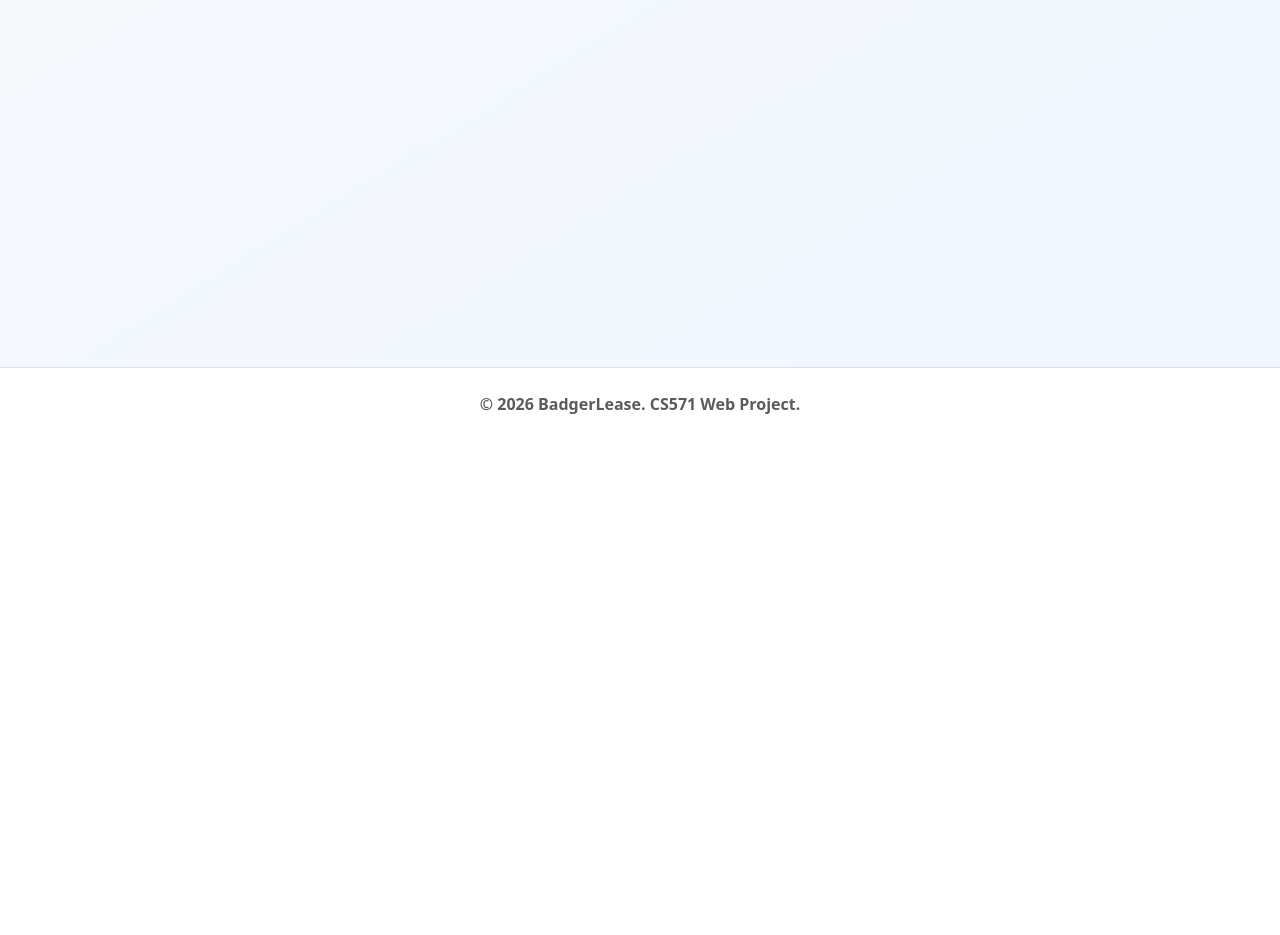
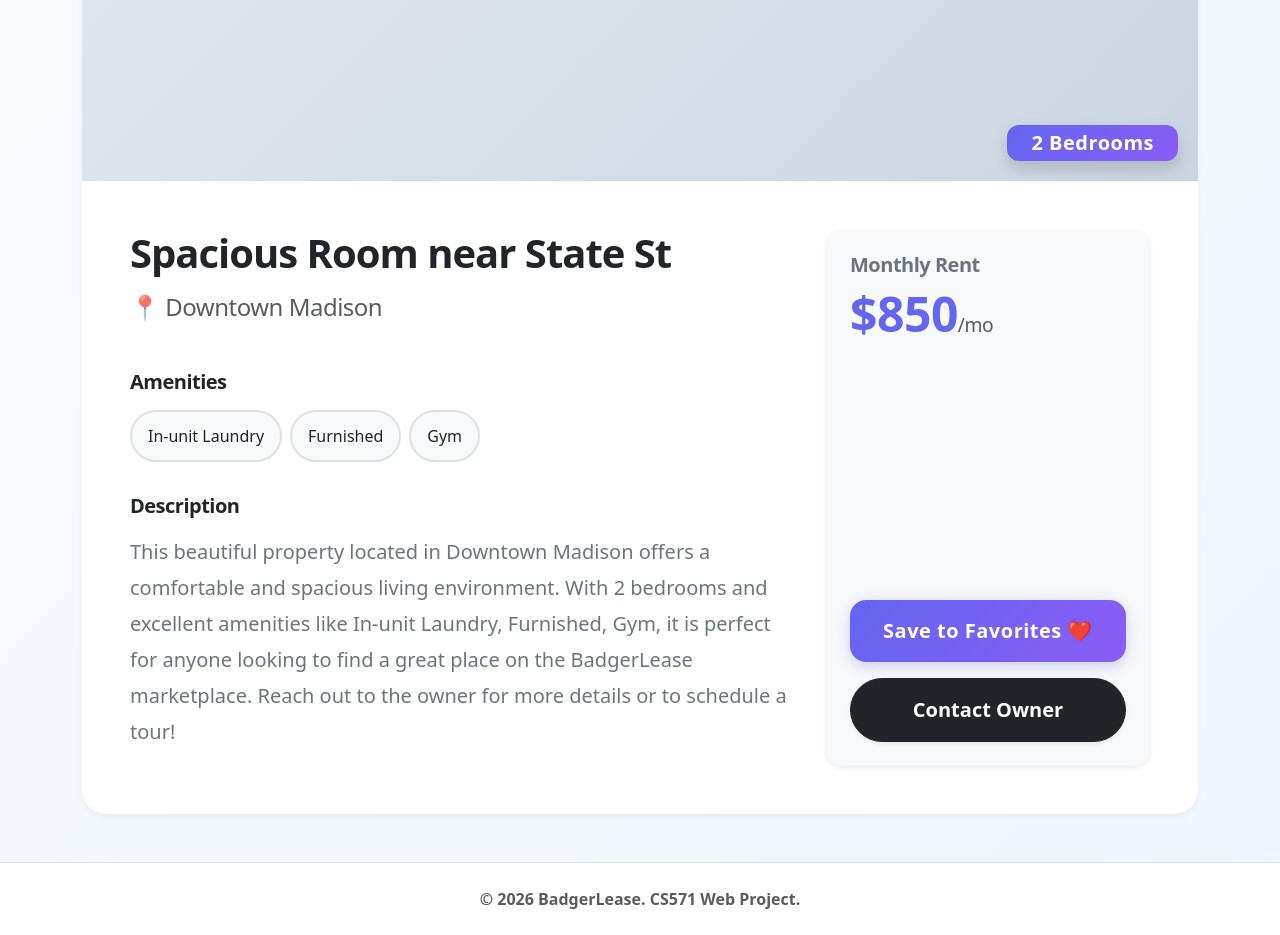
Before and after one commit to CS571-S26/p172, a React (Vite) app: page /listings/1 in a window 1280 px wide. Shown: the part 360-1295 px from the top of the page. Before the commit the page ends 800 px from the top, so only its background shows below. Built offline with nearby package versions, Linux system fonts and the light colour scheme.

Commit message:
feat: Add Listing Detail feature

```diff
--- a/src/App.jsx
+++ b/src/App.jsx
@@ -8,6 +8,7 @@ import SavedPage from './components/SavedPage';
 import AboutPage from './components/AboutPage';
 import Footer from './components/Footer';
 import CreateListingPage from './components/CreateListingPage';
+import ListingDetailPage from './components/ListingDetailPage';
 import './App.css';
 
 function App() {
@@ -60,6 +61,16 @@ function App() {
             path="/create"
             element={<CreateListingPage onAddListing={handleAddListing} />}
           />
+          <Route
+            path="/listings/:id"
+            element={
+              <ListingDetailPage
+                listings={listings}
+                savedListings={savedListings}
+                onSaveListing={handleSaveListing}
+              />
+            }
+          />
         </Routes>
         <Footer />
       </div>
--- a/src/components/ListingCard.jsx
+++ b/src/components/ListingCard.jsx
@@ -1,5 +1,6 @@
 import React from 'react';
 import { Card, Button, Badge } from 'react-bootstrap';
+import { Link } from 'react-router-dom';
 
 const ListingCard = ({ listing, onSave, isSaved }) => {
   return (
@@ -11,7 +12,9 @@ const ListingCard = ({ listing, onSave, isSaved }) => {
       </div>
       <Card.Body className="d-flex flex-column p-4">
         <div className="d-flex justify-content-between align-items-start mb-3">
-          <Card.Title className="fw-bold mb-0 text-dark fs-4">{listing.title}</Card.Title>
+          <Link to={`/listings/${listing.id}`} className="text-decoration-none">
+            <Card.Title className="fw-bold mb-0 text-dark fs-4 listing-title-hover">{listing.title}</Card.Title>
+          </Link>
           <h5 className="mb-0 fw-bold ms-3" style={{ color: '#6366f1' }}>${listing.price}<span className="text-muted fw-normal" style={{ fontSize: '0.8rem' }}>/mo</span></h5>
         </div>
         <Card.Text className="text-secondary mb-3">
@@ -24,14 +27,19 @@ const ListingCard = ({ listing, onSave, isSaved }) => {
             </Badge>
           ))}
         </div>
-        <div className="mt-auto">
+        <div className="mt-auto d-flex gap-2">
+          <Link to={`/listings/${listing.id}`} className="w-50 text-decoration-none">
+            <Button variant="light" className="w-100 fw-bold rounded-pill text-primary" style={{ border: '2px solid #e2e8f0', height: '100%' }}>
+              Details
+            </Button>
+          </Link>
           <Button
             variant={isSaved ? "outline-secondary" : "primary"}
-            className={`w-100 ${isSaved ? "rounded-pill fw-bold" : "btn-premium"}`}
+            className={`w-50 ${isSaved ? "rounded-pill fw-bold" : "btn-premium"}`}
             onClick={() => onSave(listing)}
             disabled={isSaved}
           >
-            {isSaved ? "✓ Saved to Favorites" : "Save Listing"}
+            {isSaved ? "✓ Saved" : "Save"}
           </Button>
         </div>
       </Card.Body>
--- /dev/null
+++ b/src/components/ListingDetailPage.jsx
@@ -0,0 +1,87 @@
+import React from 'react';
+import { Container, Row, Col, Card, Badge, Button } from 'react-bootstrap';
+import { useParams, Link } from 'react-router-dom';
+
+const ListingDetailPage = ({ listings, savedListings, onSaveListing }) => {
+    const { id } = useParams();
+    const listing = listings.find((item) => item.id.toString() === id);
+
+    if (!listing) {
+        return (
+            <Container className="py-5 text-center">
+                <h2>Listing Not Found</h2>
+                <p className="text-muted">The listing you are looking for does not exist.</p>
+                <Link to="/">
+                    <Button className="btn-premium px-4 mt-3">Back to Home</Button>
+                </Link>
+            </Container>
+        );
+    }
+
+    const isSaved = savedListings.some((item) => item.id === listing.id);
+
+    return (
+        <Container className="py-5">
+            <Link to="/" className="text-decoration-none text-muted fw-semibold mb-4 d-inline-block">
+                &larr; Back to Listings
+            </Link>
+            <Card className="glass-panel border-0 mt-3" style={{ borderRadius: '24px', overflow: 'hidden' }}>
+                <div style={{ height: '350px', background: 'linear-gradient(135deg, #e2e8f0, #cbd5e1)' }} className="position-relative">
+                    <div style={{ position: 'absolute', bottom: '20px', right: '20px' }}>
+                        <Badge className="premium-badge fs-5 px-4 py-2 shadow">{listing.bedrooms} Bedroom{listing.bedrooms > 1 ? 's' : ''}</Badge>
+                    </div>
+                </div>
+                <Card.Body className="p-4 p-md-5">
+                    <Row>
+                        <Col md={8}>
+                            <h1 className="fw-bold text-dark mb-3" style={{ letterSpacing: '-1px' }}>{listing.title}</h1>
+                            <h4 className="text-muted mb-4">📍 {listing.location}</h4>
+
+                            <h5 className="fw-bold mt-5 mb-3">Amenities</h5>
+                            <div className="d-flex flex-wrap mb-4">
+                                {listing.amenities.map((amenity, index) => (
+                                    <Badge bg="light" text="dark" className="me-2 mb-2 p-3 border border-2 rounded-pill fw-medium fs-6 text-secondary" key={index}>
+                                        {amenity}
+                                    </Badge>
+                                ))}
+                            </div>
+
+                            <h5 className="fw-bold mt-4 mb-3">Description</h5>
+                            <p className="fs-5 text-secondary" style={{ lineHeight: '1.8' }}>
+                                This beautiful property located in {listing.location} offers a comfortable and spacious living environment.
+                                With {listing.bedrooms} bedroom{listing.bedrooms > 1 ? 's' : ''} and excellent amenities like {listing.amenities.join(', ')},
+                                it is perfect for anyone looking to find a great place on the BadgerLease marketplace. Reach out to the owner for more details or to schedule a tour!
+                            </p>
+                        </Col>
+                        {/* Price and Action Section */}
+                        <Col md={4} className="mt-5 mt-md-0 d-flex flex-column">
+                            <Card className="border-0 shadow-sm rounded-4 bg-light p-4 h-100">
+                                <h5 className="text-secondary fw-semibold">Monthly Rent</h5>
+                                <h2 className="mb-4 fw-bolder" style={{ color: '#6366f1', fontSize: '3rem' }}>
+                                    ${listing.price}
+                                    <span className="text-muted fw-normal" style={{ fontSize: '1.2rem' }}>/mo</span>
+                                </h2>
+
+                                <div className="mt-auto d-flex flex-column gap-3">
+                                    <Button
+                                        variant={isSaved ? "outline-secondary" : "primary"}
+                                        className={`w-100 py-3 fs-5 ${isSaved ? "rounded-pill fw-bold" : "btn-premium"}`}
+                                        onClick={() => onSaveListing(listing)}
+                                        disabled={isSaved}
+                                    >
+                                        {isSaved ? "✓ Saved to Favorites" : "Save to Favorites ❤️"}
+                                    </Button>
+                                    <Button variant="dark" className="w-100 rounded-pill py-3 fw-bold fs-5 shadow-sm">
+                                        Contact Owner
+                                    </Button>
+                                </div>
+                            </Card>
+                        </Col>
+                    </Row>
+                </Card.Body>
+            </Card>
+        </Container>
+    );
+};
+
+export default ListingDetailPage;
--- a/src/index.css
+++ b/src/index.css
@@ -46,7 +46,7 @@ body {
 .premium-card {
   transition: var(--transition-smooth);
   border-radius: var(--border-radius-lg) !important;
-  border: 1px solid rgba(255,255,255,0.8) !important;
+  border: 1px solid rgba(255, 255, 255, 0.8) !important;
   background: white;
   box-shadow: 0 10px 15px -3px rgba(0, 0, 0, 0.05);
   overflow: hidden;
@@ -61,6 +61,14 @@ body {
   overflow: hidden;
   position: relative;
   background: linear-gradient(135deg, #e2e8f0, #cbd5e1);
+}
+
+.listing-title-hover {
+  transition: color 0.3s ease;
+}
+
+.listing-title-hover:hover {
+  color: #8b5cf6 !important;
 }
 
 /* Badge styling */
@@ -111,13 +119,19 @@ body {
 }
 
 /* Typography refinements */
-h1, h2, h3, h4, h5, h6 {
+h1,
+h2,
+h3,
+h4,
+h5,
+h6 {
   font-weight: 700;
   letter-spacing: -0.5px;
 }
 
 /* Inputs / Form controls */
-.form-control.premium-input, .form-select.premium-input {
+.form-control.premium-input,
+.form-select.premium-input {
   border-radius: 14px;
   padding: 12px 20px;
   border: 2px solid #e2e8f0;
@@ -125,7 +139,8 @@ h1, h2, h3, h4, h5, h6 {
   background-color: rgba(255, 255, 255, 0.9);
 }
 
-.form-control.premium-input:focus, .form-select.premium-input:focus {
+.form-control.premium-input:focus,
+.form-select.premium-input:focus {
   border-color: #8b5cf6;
   box-shadow: 0 0 0 4px rgba(139, 92, 246, 0.1);
   background-color: white;
@@ -140,6 +155,6 @@ h1, h2, h3, h4, h5, h6 {
   margin-bottom: 40px;
   background: linear-gradient(135deg, rgba(99, 102, 241, 0.05) 0%, rgba(139, 92, 246, 0.1) 100%);
   border: 1px solid rgba(255, 255, 255, 0.6);
-  box-shadow: inset 0 0 20px rgba(255,255,255,0.5);
+  box-shadow: inset 0 0 20px rgba(255, 255, 255, 0.5);
   text-align: center;
 }
```
